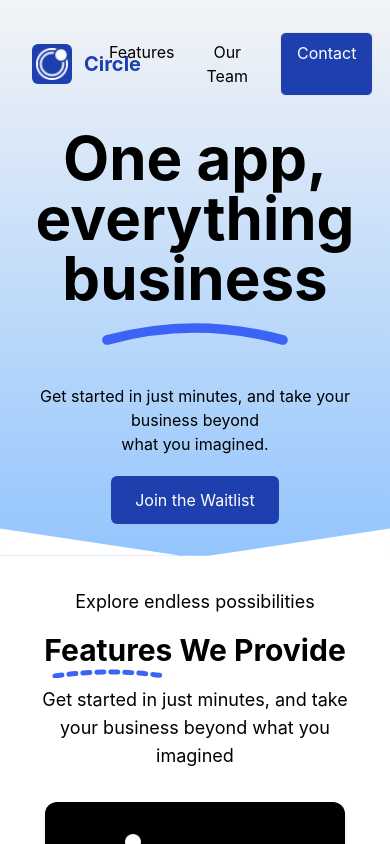
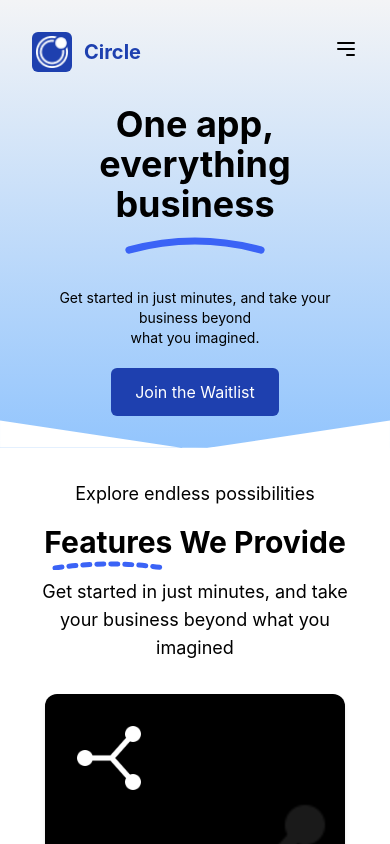
Before and after one commit to M-Talha-Farooqi/Circle-AI-Landing-Page, a React (Create React App) app: page / in a window 390 px wide. Shown: the top 844 px of the page. Built offline with nearby package versions, Linux system fonts and the light colour scheme.

Commit message:
Update Header.jsx

```diff
--- a/src/components/Header.jsx
+++ b/src/components/Header.jsx
@@ -1,7 +1,9 @@
-import React from "react";
+import React, { useState } from "react";
 import logo from "../assets/logo.png";
 
 function Header() {
+  const [isMenuOpen, setIsMenuOpen] = useState(false);
+
   return (
     <header className="bg-gradient-to-b from-gray-100 to-blue-300 p-8 space-y-5 text-center relative">
       <nav className="flex justify-between items-center mb-8">
@@ -14,7 +16,8 @@ function Header() {
           <div className="text-xl text-blue-800 font-bold">Circle</div>
         </div>
 
-        <div className="flex space-x-8">
+        {/* Navigation Links */}
+        <div className="hidden md:flex space-x-8">
           <a href="#features" className="text-black py-2">
             Features
           </a>
@@ -28,20 +31,62 @@ function Header() {
             Contact
           </a>
         </div>
+
+        {/* Mobile Menu */}
+        <div className="md:hidden">
+          <button
+            className="text-black focus:outline-none"
+            onClick={() => setIsMenuOpen(!isMenuOpen)}
+          >
+            <svg
+              className="h-6 w-6"
+              fill="none"
+              stroke="currentColor"
+              viewBox="0 0 24 24"
+              xmlns="http://www.w3.org/2000/svg"
+            >
+              <path
+                strokeLinecap="round"
+                strokeLinejoin="round"
+                strokeWidth="2"
+                d="M4 6h16M4 12h16m-7 6h7"
+              />
+            </svg>
+          </button>
+        </div>
       </nav>
-      <h1 className="text-6xl font-bold mb-4">
+
+      {/* Mobile Menu Links */}
+      {isMenuOpen && (
+        <div className="md:hidden">
+          <a href="#features" className="block py-2 text-black">
+            Features
+          </a>
+          <a href="#team" className="block py-2 text-black">
+            Our Team
+          </a>
+          <a
+            href="#contact"
+            className="block py-2 text-white bg-blue-800 rounded-md"
+          >
+            Contact
+          </a>
+        </div>
+      )}
+
+      <h1 className="text-4xl sm:text-5xl md:text-6xl font-bold mb-4">
         One app, everything <br />
         business
         <div className="flex justify-center mt-2">
           <svg
-            width="400"
-            height="48"
+            width="300"
+            height="36"
             viewBox="0 0 120 30"
             fill="none"
             xmlns="http://www.w3.org/2000/svg"
           >
             <path
-              d="M5 15 Q 60 0, 115 15" // Adjust this to control the curvature
+              d="M5 15 Q 60 0, 115 15"
               stroke="#3b63f6"
               strokeWidth="6"
               strokeLinecap="round"
@@ -50,13 +95,14 @@ function Header() {
           </svg>
         </div>
       </h1>
-      <p className="mb-8">
+      <p className="mb-8 text-sm sm:text-base">
         Get started in just minutes, and take your business beyond <br />
         what you imagined.
       </p>
       <button className="bg-blue-800 text-white px-6 py-3 rounded-md">
         Join the Waitlist
       </button>
+
       <div className="absolute inset-x-0 bottom-0 w-full">
         <svg
           viewBox="0 0 1440 320"
```
